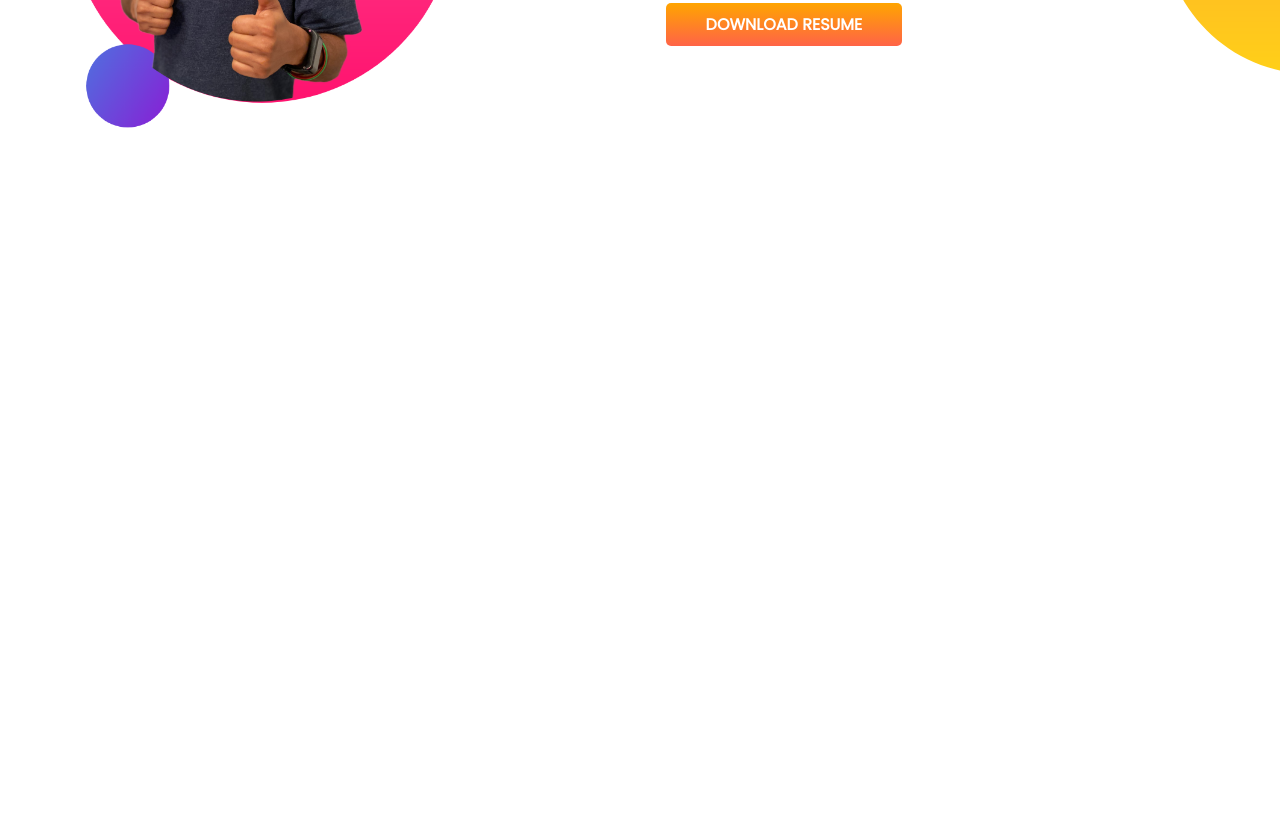
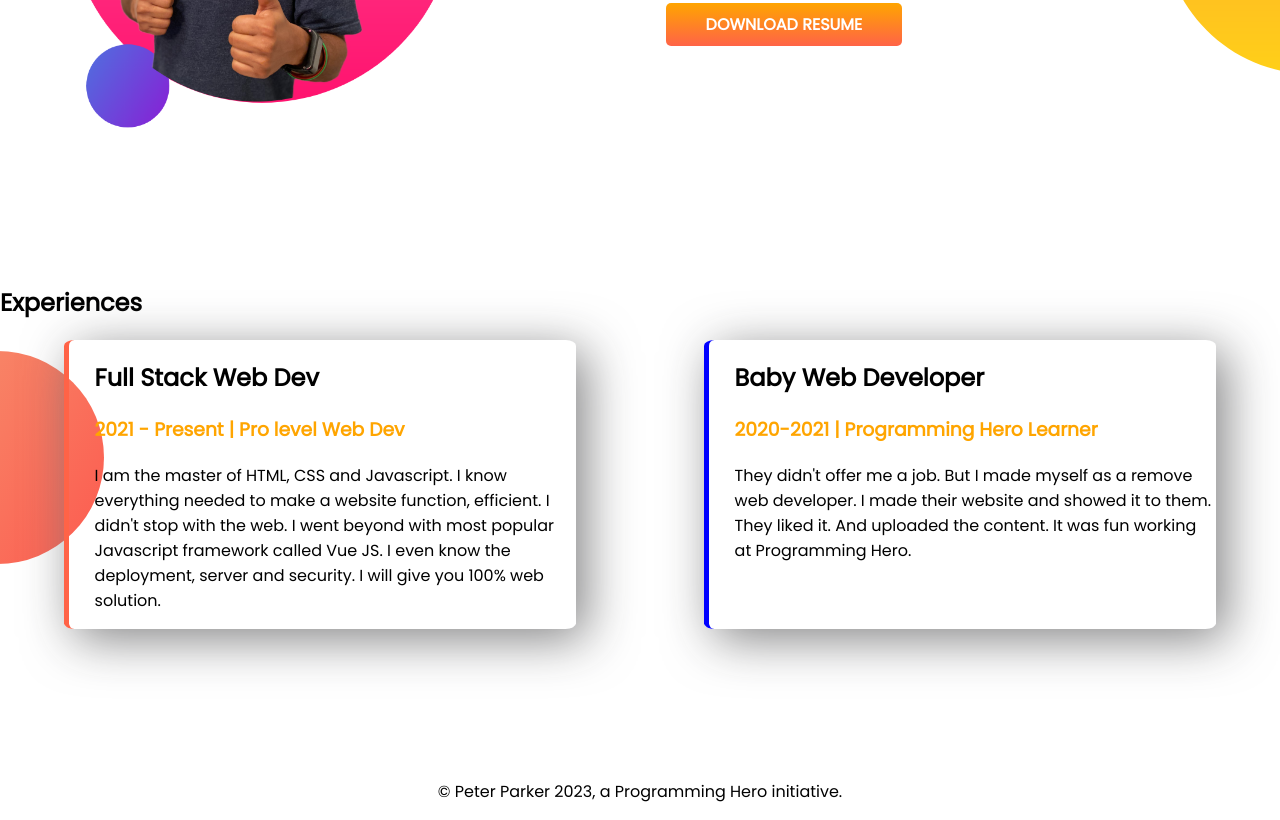
Before and after one commit to bony075/my-portfoilio, a plain HTML site: page index.html in a window 1280 px wide. Shown: the part 898-1718 px from the top of the page. Before the commit the page ends 1183 px from the top, so only its background shows below. Drawn offline with Linux system fonts and the light colour scheme.

Commit message:
add thard section with box shadow and footer

```diff
--- a/css/style.css
+++ b/css/style.css
@@ -1,45 +1,80 @@
-body{
+body {
 
     font-family: 'Poppins', sans-serif;
     margin: 0%;
 
 
 }
-h1{
+
+h1 {
     font-size: 50px;
 
 }
-section{
+
+.half-weight {
     display: flex;
     margin-bottom: 150px;
 
 
 }
-.first-section{
+
+.first-section {
     background-image: url(/image/top-banner.png);
     background-repeat: no-repeat;
 
 }
-.name-color{
+
+.name-color {
     color: orange;
 }
-.frist-hading-division{
+
+.frist-hading-division {
     width: 50%;
     padding-left: 2%;
 }
-.frist-hading-division img{
+
+.frist-hading-division img {
     width: 70%;
 }
-.linked_button{
+
+.linked_button {
     text-decoration: none;
     padding: 10px 40px;
     border-radius: 5px;
     color: white;
     font-weight: 700;
-    background-image: linear-gradient(orange,tomato);
+    background-image: linear-gradient(orange, tomato);
 }
-.second-section{
+
+.second-section {
     background-image: url(/image/dream-bg.png);
     background-repeat: no-repeat;
     background-position: right;
 }
+
+.thard-section {
+    background-image: url(/image/exp-bg.png);
+    background-repeat: no-repeat;
+    background-position: left;
+}
+
+.box-shadow {
+    box-shadow: 10px 10px 50px #7a7a7bed;
+    border-radius: 2%;
+    width: 40%;
+    margin-left: 5%;
+    margin-right: 5%;
+}
+
+.boder-color-baby {
+    border-left: 5px solid blue;
+}
+
+.boder-color-pro {
+    border-left: 5px solid tomato;
+}
+
+footer p {
+    text-align: center;
+
+}
--- a/index.html
+++ b/index.html
@@ -13,7 +13,7 @@
 </head>
 
 <body>
-    <section class="first-section">
+    <section class="first-section half-weight">
         <div class="frist-hading-division">
             <h1>Welcome To</h1>
             <h1><strong class="name-color">Petar Parkar</strong> World!</h1>
@@ -30,7 +30,7 @@
             <img src="image/jhankar.png" alt="">
         </div>
     </section>
-    <section class="second-section">
+    <section class="second-section half-weight">
         <div class="frist-hading-division">
             <img src="/image/jhankar2.png" alt="">
 
@@ -46,8 +46,36 @@
             <a class="linked_button" target="_blank" href="">DOWNLOAD RESUME</a>
 
         </div>
+    </section>
+    <section class="thard-section">
+        <h2>Experiences</h2>
+        <div class="half-weight">
+            <div class="frist-hading-division box-shadow boder-color-pro">
+                <h2>Full Stack Web Dev</h2>
+                <h3 class="name-color">2021 - Present | Pro level Web Dev</h3>
+                <p>I am the master of HTML, CSS and Javascript. I know everything needed to make a website function,
+                    efficient. I didn't
+                    stop with the web. I went beyond with most popular Javascript framework called Vue JS. I even know
+                    the
+                    deployment,
+                    server and security. I will give you 100% web solution.</p>
 
+            </div>
+            <div class="frist-hading-division box-shadow boder-color-baby">
+                <h2>Baby Web Developer</h2>
+                <h3 class="name-color">2020-2021 | Programming Hero Learner</h3>
+                <p>They didn't offer me a job. But I made myself as a remove web developer. I made their website and
+                    showed
+                    it to them.
+                    They liked it. And uploaded the content. It was fun working at Programming Hero.</p>
+
+
+            </div>
+        </div>
     </section>
 </body>
+<footer>
+    <p>© Peter Parker 2023, a Programming Hero initiative.</p>
+</footer>
 
 </html>
```
